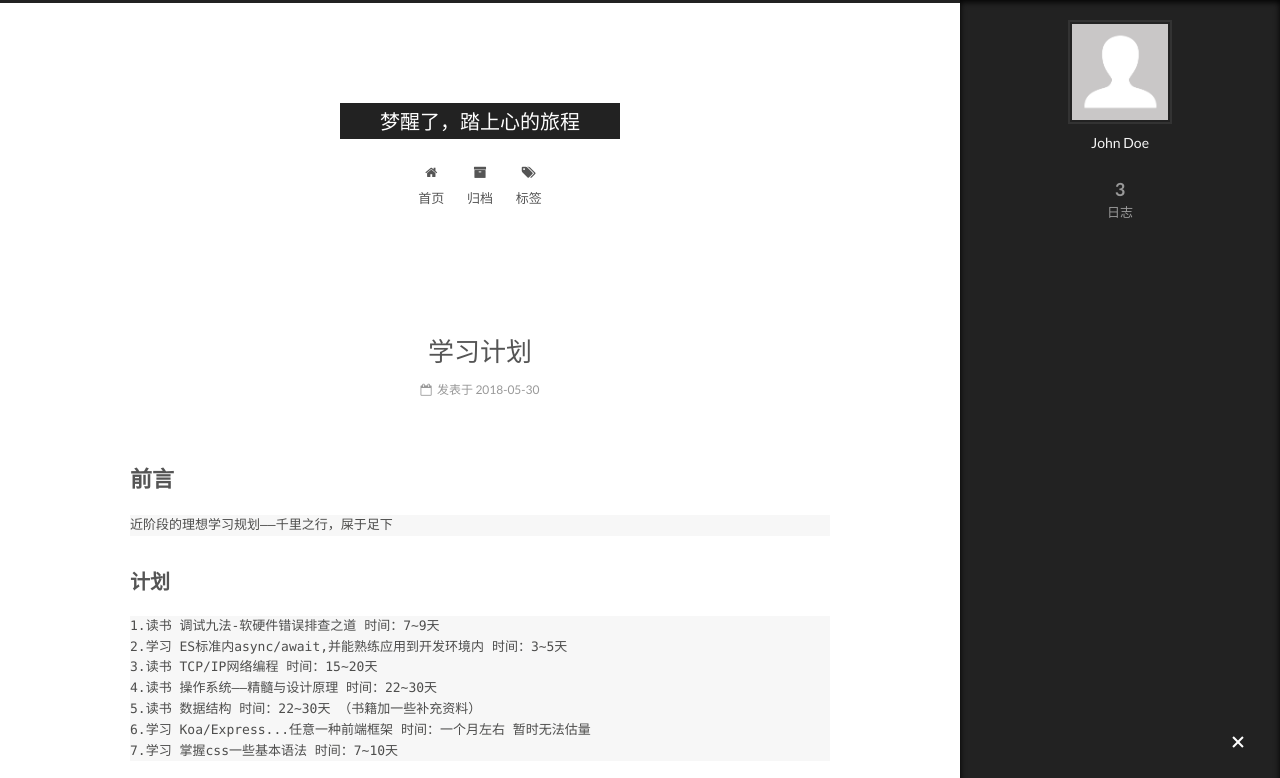
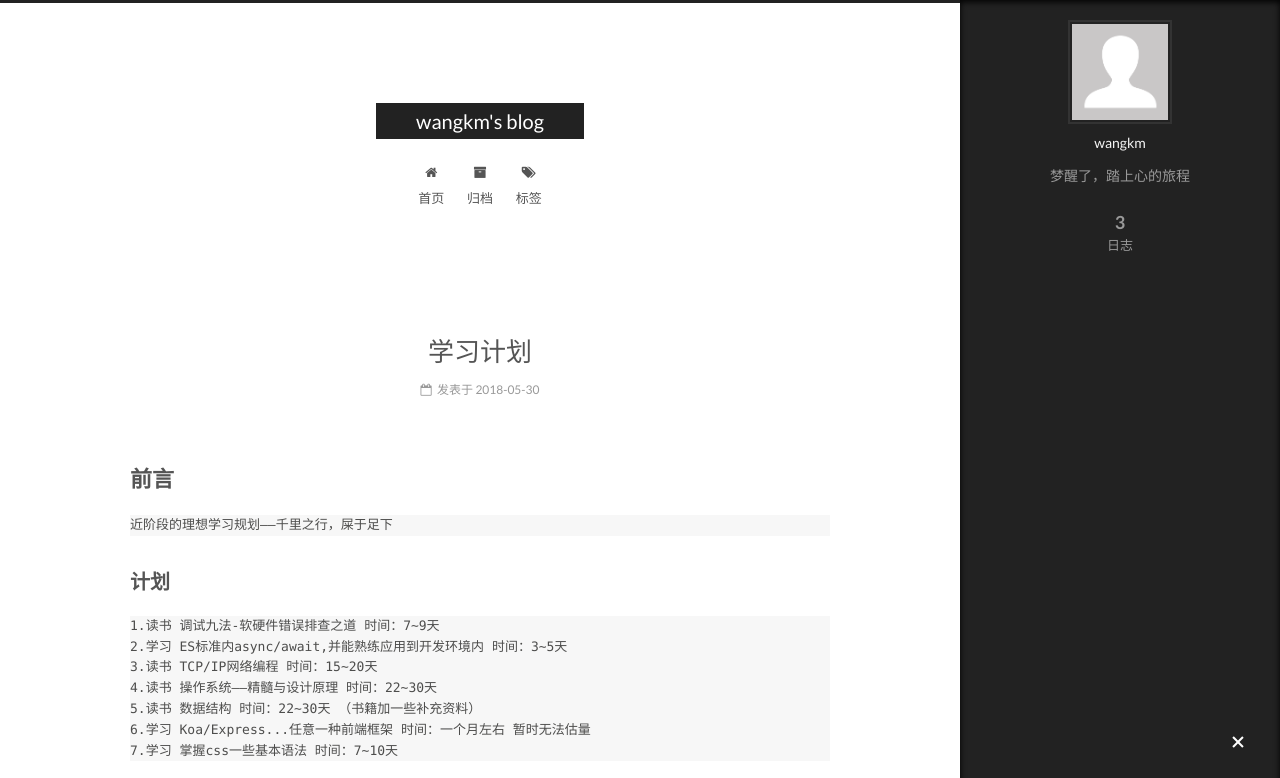
Before and after one commit to wangkunmeng/wangkunmeng.github.io, a plain HTML site: page index.html in a window 1280 px wide. Both pictures are taken after a click on the element 1238 px from the left and 743 px from the top of the page. Shown: the top 778 px of the page. Drawn offline with Linux system fonts and the light colour scheme.

Commit message:
Site updated: 2018-05-30 10:10:33

```diff
--- a/index.html
+++ b/index.html
@@ -94,13 +94,16 @@
 
 
 
+<meta name="description" content="梦醒了，踏上心的旅程">
 <meta property="og:type" content="website">
-<meta property="og:title" content="梦醒了，踏上心的旅程">
+<meta property="og:title" content="wangkm&#39;s blog">
 <meta property="og:url" content="http://yoursite.com/index.html">
-<meta property="og:site_name" content="梦醒了，踏上心的旅程">
+<meta property="og:site_name" content="wangkm&#39;s blog">
+<meta property="og:description" content="梦醒了，踏上心的旅程">
 <meta property="og:locale" content="zh-Hans">
 <meta name="twitter:card" content="summary">
-<meta name="twitter:title" content="梦醒了，踏上心的旅程">
+<meta name="twitter:title" content="wangkm&#39;s blog">
+<meta name="twitter:description" content="梦醒了，踏上心的旅程">
 
 
 
@@ -135,7 +138,7 @@
 
 
 
-  <title>梦醒了，踏上心的旅程</title>
+  <title>wangkm's blog</title>
 
 
 
@@ -173,7 +176,7 @@
     <div class="custom-logo-site-title">
       <a href="/"  class="brand" rel="start">
         <span class="logo-line-before"><i></i></span>
-        <span class="site-title">梦醒了，踏上心的旅程</span>
+        <span class="site-title">wangkm's blog</span>
         <span class="logo-line-after"><i></i></span>
       </a>
     </div>
@@ -263,13 +266,13 @@
     <link itemprop="mainEntityOfPage" href="http://yoursite.com/2018/05/30/学习计划/">
 
     <span hidden itemprop="author" itemscope itemtype="http://schema.org/Person">
-      <meta itemprop="name" content="John Doe">
+      <meta itemprop="name" content="wangkm">
       <meta itemprop="description" content="">
       <meta itemprop="image" content="/images/avatar.gif">
     </span>
 
     <span hidden itemprop="publisher" itemscope itemtype="http://schema.org/Organization">
-      <meta itemprop="name" content="梦醒了，踏上心的旅程">
+      <meta itemprop="name" content="wangkm's blog">
     </span>
 
 
@@ -393,13 +396,13 @@
     <link itemprop="mainEntityOfPage" href="http://yoursite.com/2018/05/30/书籍目录/">
 
     <span hidden itemprop="author" itemscope itemtype="http://schema.org/Person">
-      <meta itemprop="name" content="John Doe">
+      <meta itemprop="name" content="wangkm">
       <meta itemprop="description" content="">
       <meta itemprop="image" content="/images/avatar.gif">
     </span>
 
     <span hidden itemprop="publisher" itemscope itemtype="http://schema.org/Organization">
-      <meta itemprop="name" content="梦醒了，踏上心的旅程">
+      <meta itemprop="name" content="wangkm's blog">
     </span>
 
 
@@ -521,13 +524,13 @@ TCP/IP网络编程 尹圣雨
     <link itemprop="mainEntityOfPage" href="http://yoursite.com/2018/05/25/软件开发者路线图-笔记/">
 
     <span hidden itemprop="author" itemscope itemtype="http://schema.org/Person">
-      <meta itemprop="name" content="John Doe">
+      <meta itemprop="name" content="wangkm">
       <meta itemprop="description" content="">
       <meta itemprop="image" content="/images/avatar.gif">
     </span>
 
     <span hidden itemprop="publisher" itemscope itemtype="http://schema.org/Organization">
-      <meta itemprop="name" content="梦醒了，踏上心的旅程">
+      <meta itemprop="name" content="wangkm's blog">
     </span>
 
 
@@ -693,10 +696,10 @@ TCP/IP网络编程 尹圣雨
         <div class="site-author motion-element" itemprop="author" itemscope itemtype="http://schema.org/Person">
           <img class="site-author-image" itemprop="image"
                src="/images/avatar.gif"
-               alt="John Doe" />
-          <p class="site-author-name" itemprop="name">John Doe</p>
+               alt="wangkm" />
+          <p class="site-author-name" itemprop="name">wangkm</p>
 
-              <p class="site-description motion-element" itemprop="description"></p>
+              <p class="site-description motion-element" itemprop="description">梦醒了，踏上心的旅程</p>
 
         </div>
         <nav class="site-state motion-element">
@@ -754,7 +757,7 @@ TCP/IP网络编程 尹圣雨
   <span class="with-love">
     <i class="fa fa-heart"></i>
   </span>
-  <span class="author" itemprop="copyrightHolder">John Doe</span>
+  <span class="author" itemprop="copyrightHolder">wangkm</span>
 </div>
 
 
```
Also changed, not shown: 2018/05/25/软件开发者路线图-笔记/index.html (+9 -9 lines), 2018/05/30/书籍目录/index.html (+9 -9 lines), 2018/05/30/学习计划/index.html (+9 -9 lines), archives/2018/05/index.html (+12 -9 lines), archives/2018/index.html (+12 -9 lines), archives/index.html (+12 -9 lines).
